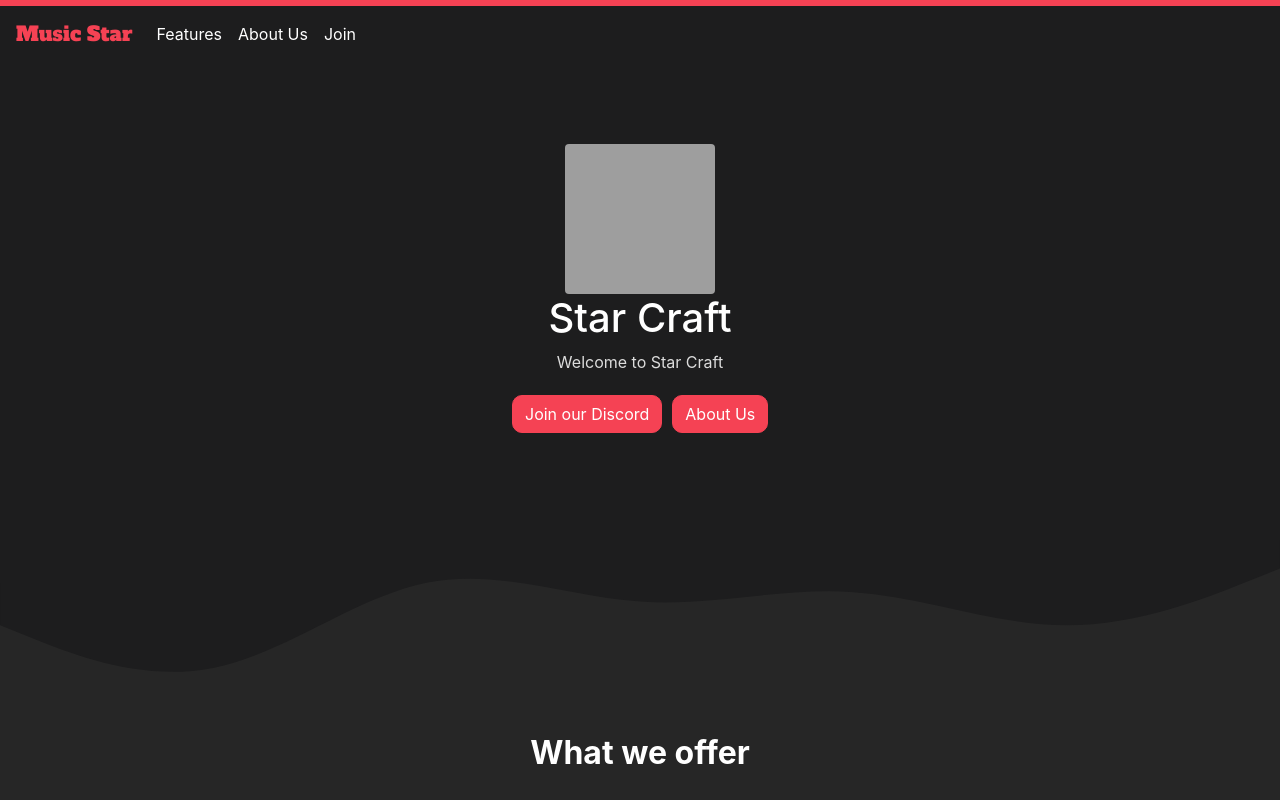
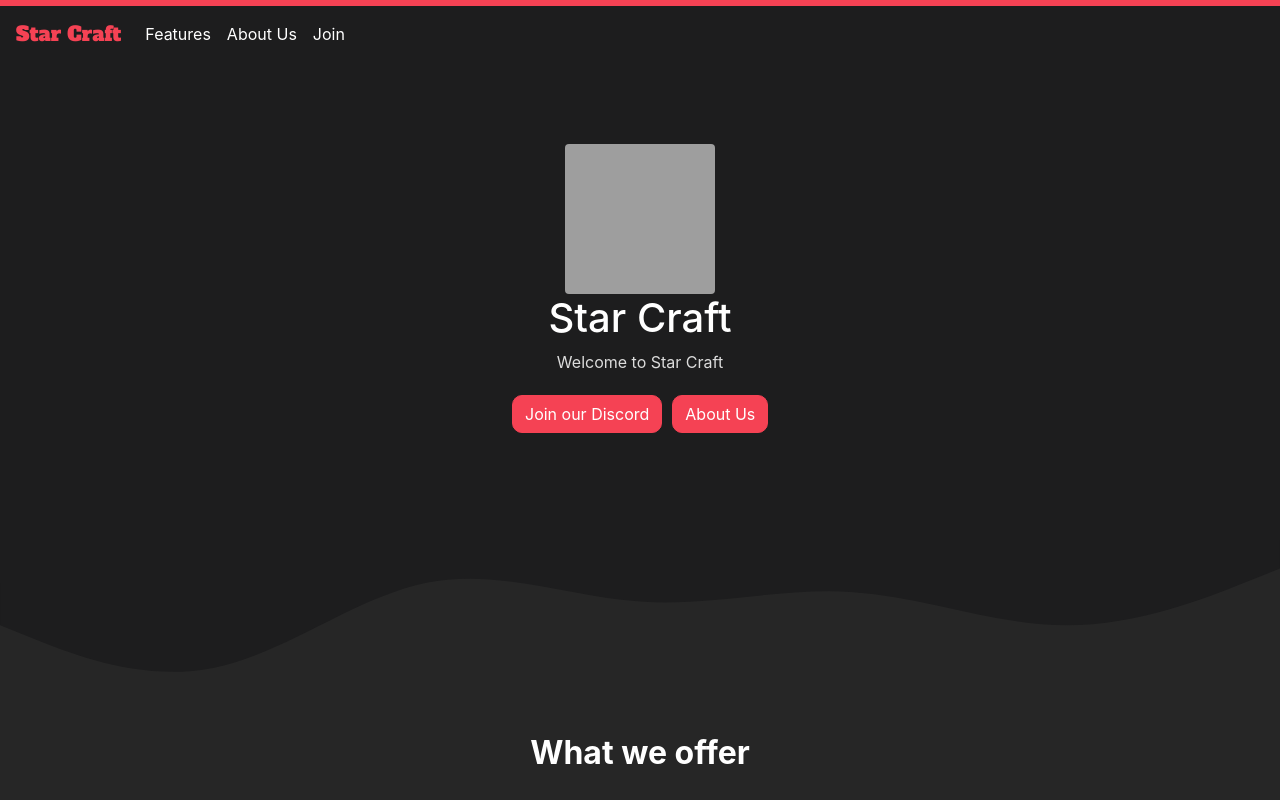
Before and after one commit to StervWasTaken/Star-Website, a plain HTML site: page index.html in a window 1280 px wide. Shown: the top 800 px of the page. Drawn offline with nearby package versions, Linux system fonts and the light colour scheme; grey boxes are pictures that could not be loaded; files whose address does not match are found by name.

Commit message:
first commit

```diff
--- a/index.html
+++ b/index.html
@@ -20,7 +20,7 @@
 <body style="background-color: var(--background);">
     <div id="top" style="height: 12px;">
         <nav class="navbar navbar-light navbar-expand fixed-top" style="color: var(--main-color);border-top-width: 6px;border-top-style: solid;background: var(--background);">
-            <div class="container-fluid"><a class="navbar-brand" href="#" style="color: var(--main-color);font-family: 'Alfa Slab One', cursive;">Music Star</a><button data-toggle="collapse" class="navbar-toggler" data-target="#navcol-1"><span class="sr-only">Toggle navigation</span><span class="navbar-toggler-icon"></span></button>
+            <div class="container-fluid"><a class="navbar-brand" href="#" style="color: var(--main-color);font-family: 'Alfa Slab One', cursive;">Star Craft</a><button data-toggle="collapse" class="navbar-toggler" data-target="#navcol-1"><span class="sr-only">Toggle navigation</span><span class="navbar-toggler-icon"></span></button>
                 <div
                     class="collapse navbar-collapse" id="navcol-1">
                     <ul class="nav navbar-nav">
```
